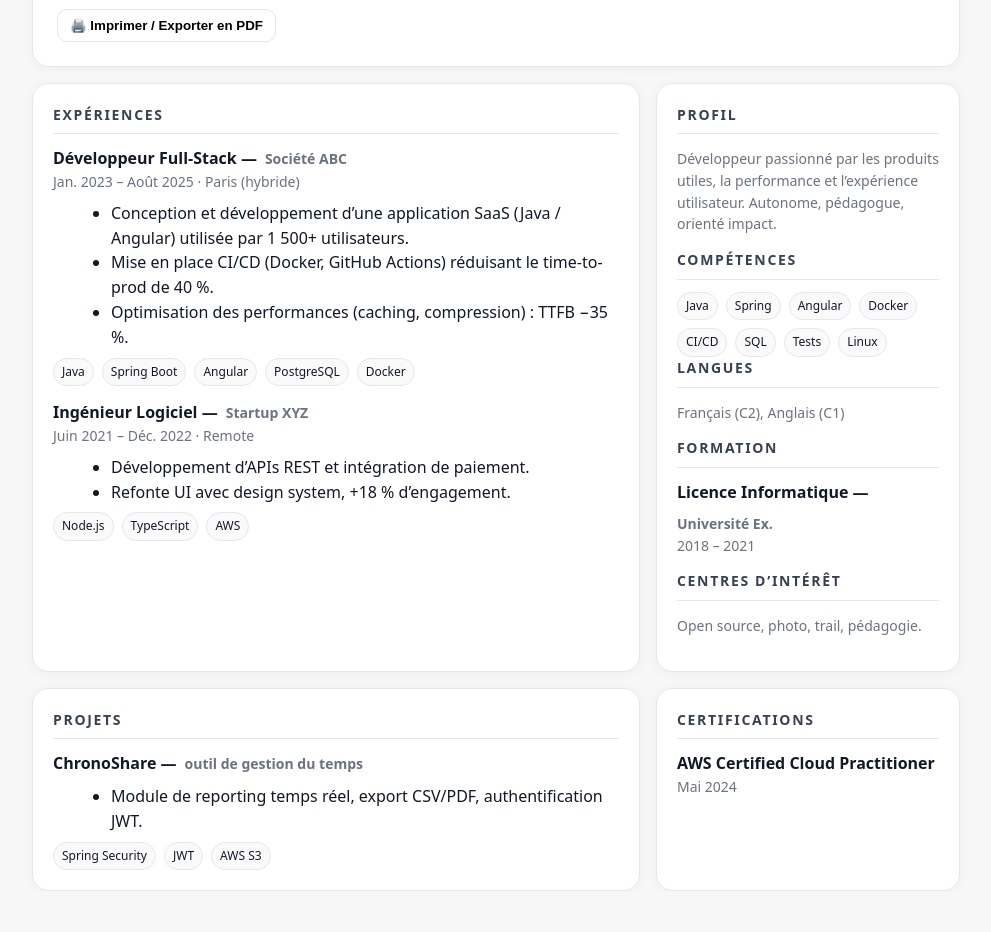
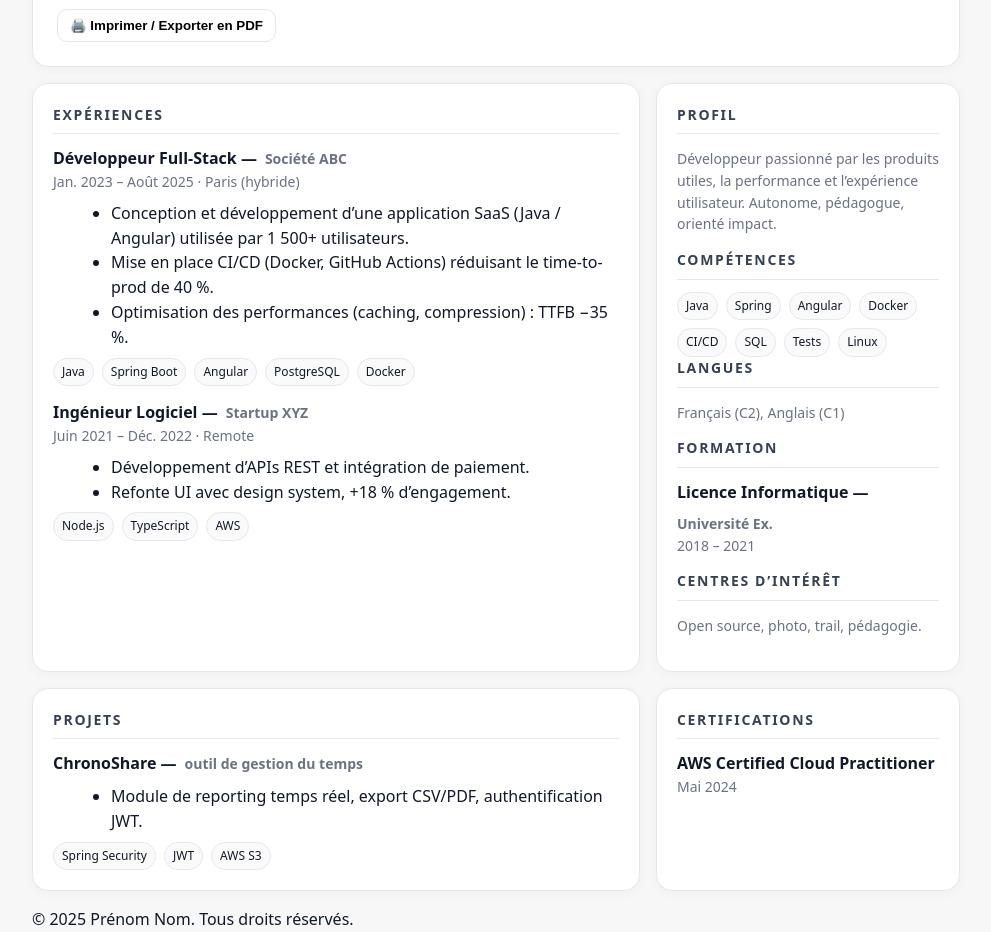
Before and after one commit to dylanlanguet/devops-tp2, a plain HTML site: page index.html in a window 1280 px wide. Shown: the part 165-1097 px from the top of the page, without its empty margins (144-1135 px from the left). Before the commit the page ends 1056 px from the top, so only its background shows below. Drawn offline with Linux system fonts and the light colour scheme.

Commit message:
Ajout footer

```diff
--- a/index.html
+++ b/index.html
@@ -229,6 +229,9 @@
         </div>
       </section>
     </main>
+      <footer role="contentinfo" aria-label="Pied de page CV">
+        <p>&copy; 2025 Prénom Nom. Tous droits réservés.</p>
+      </footer>
   </div>
 </body>
 </html>
```
